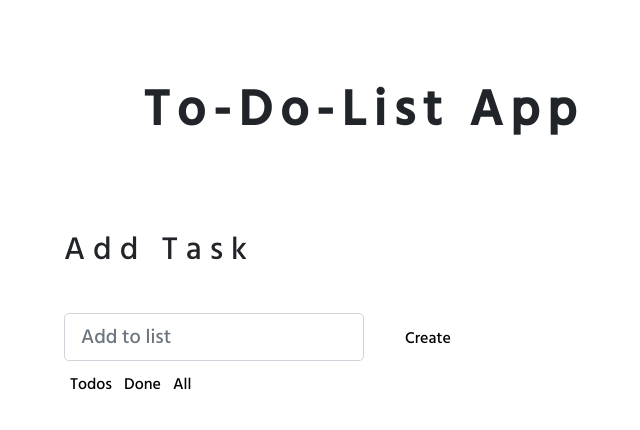
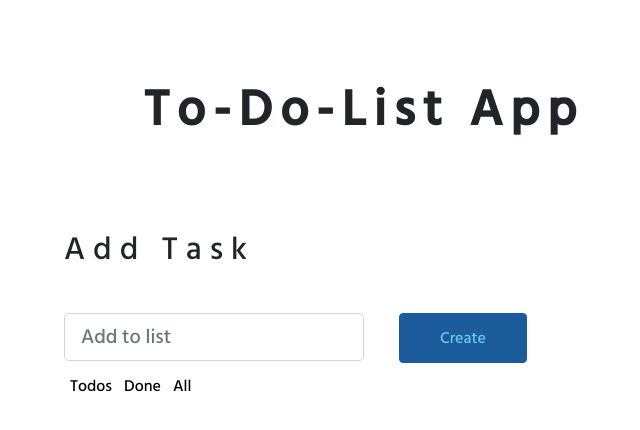
Before and after one commit to BernadetteCh/react-to-do-list-app, a React (Create React App) app: page / in a window 1280 px wide. Shown: the top 430 px of the page, without its empty margins (276-916 px from the left). Built offline with nearby package versions, Linux system fonts and the light colour scheme; a web font is replaced by a local one.

Commit message:
created className

```diff
--- a/src/ToDoList.js
+++ b/src/ToDoList.js
@@ -58,7 +58,7 @@ export default function ToDoList() {
             className="input form-control form-control-lg w-50"
             onChange={handleChange}
           ></input>
-          <button>Create</button>
+          <button className="setToDo">Create</button>
           <ul onClick={handleStatus}>
             <li>
               <button value="uncompleted">Todos</button>
```
